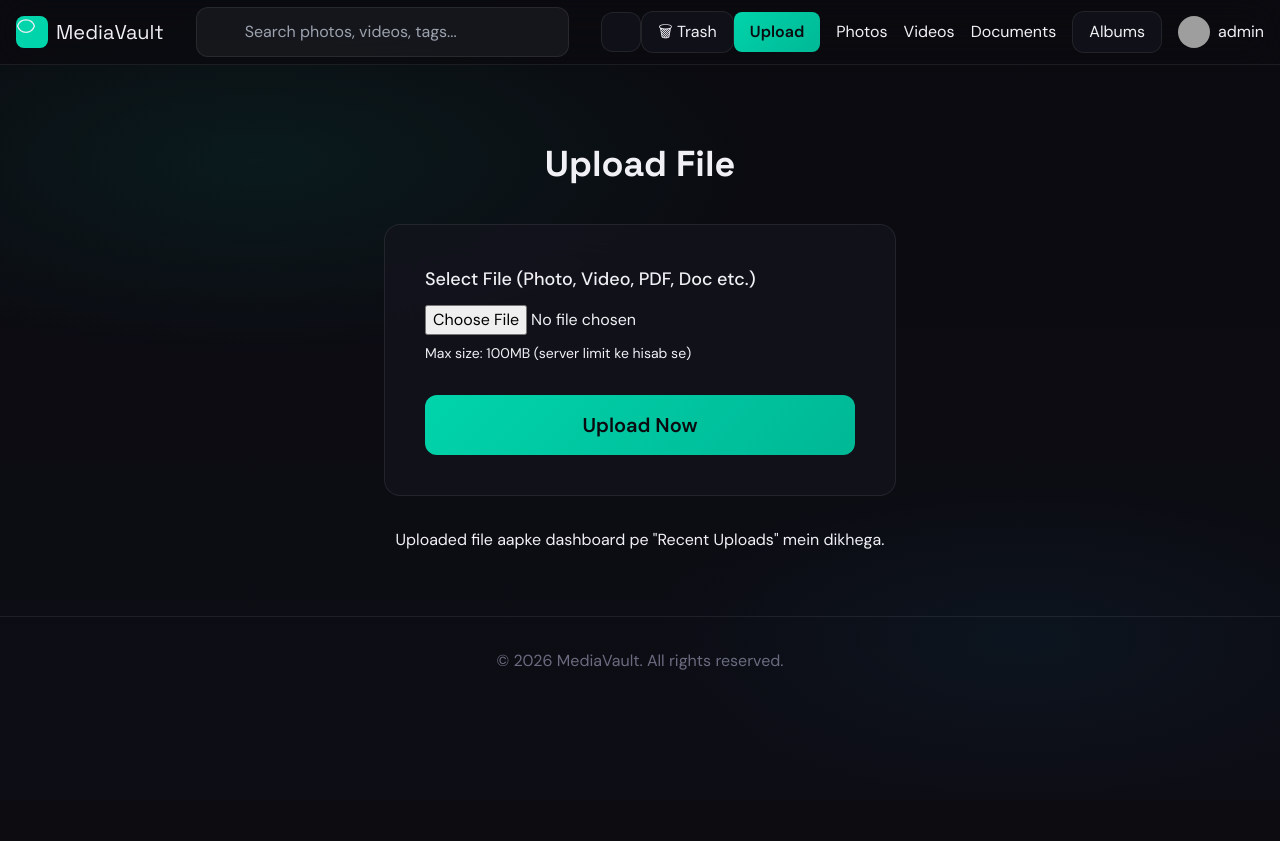
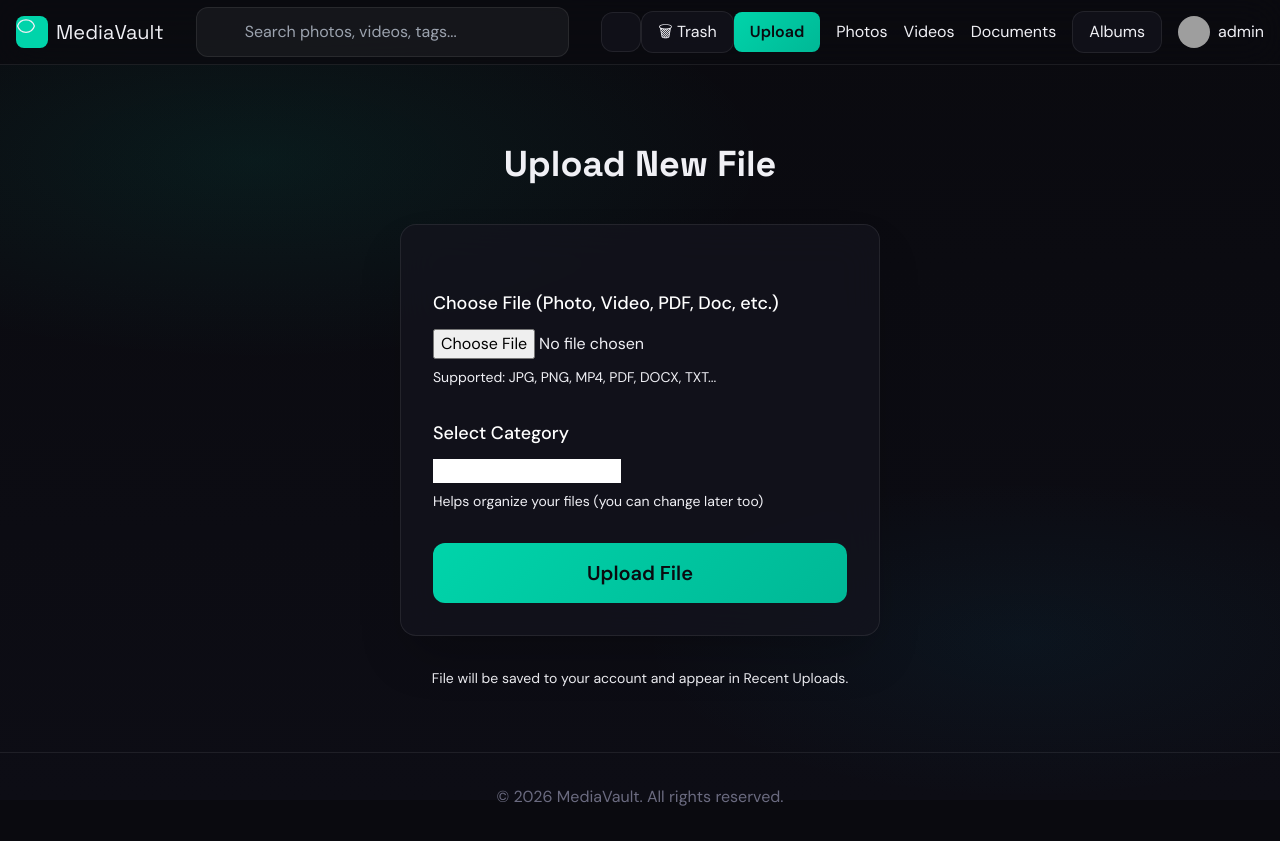
Before and after one commit to ashishkekan/MediaVault, a Django app: page /upload/ in a window 1280 px wide. Before the commit the page ends 677 px from the top, so only its background shows below. Run offline with Django 5.2, Linux system fonts and the light colour scheme; a user stored in the database is signed in; some libraries are stand-ins or nearby versions; grey boxes are pictures that could not be loaded.

Commit message:
Update code

```diff
--- a/gallery/forms.py
+++ b/gallery/forms.py
@@ -7,7 +7,7 @@ from .models import MediaFile, Album
 class UploadForm(forms.ModelForm):
     class Meta:
         model = MediaFile
-        fields = ['file']  # sirf file field
+        fields = ['file', 'category']  # sirf file field
 
     def clean_file(self):
         file = self.cleaned_data.get('file')
--- a/gallery/views.py
+++ b/gallery/views.py
@@ -47,13 +47,9 @@ def upload(request):
         form = UploadForm(request.POST, request.FILES)
         if form.is_valid():
             media = form.save(commit=False)
-            media.user = request.user           # current user se link
-            media.save()                        # database mein save
-            return redirect('home')             # home page pe le jao
-        else:
-            # agar form invalid ho to error dikhao
-            print(form.errors)  # terminal mein check karne ke liye
-
+            media.user = request.user
+            media.save()  # ← yaha category bhi save ho jayegi
+            return redirect('home')
     else:
         form = UploadForm()
 
--- a/templates/gallery/upload.html
+++ b/templates/gallery/upload.html
@@ -3,41 +3,56 @@
 {% block title %}Upload File - MediaVault{% endblock %}
 
 {% block content %}
-<div class="max-w-lg mx-auto mt-16">
-    <h1 class="font-display text-4xl font-bold text-center mb-10">Upload File</h1>
+<div class="max-w-lg mx-auto mt-16 px-4">
+    <h1 class="font-display text-4xl font-bold text-center mb-10">Upload New File</h1>
 
-    <div class="glass-card rounded-2xl p-10">
-        <form method="post" enctype="multipart/form-data">
+    <div class="glass-card rounded-2xl p-8 shadow-2xl">
+        <form method="post" enctype="multipart/form-data" class="space-y-8">
             {% csrf_token %}
 
-            <!-- File Choose Field -->
-            <div class="mb-8">
-                <label class="block text-lg font-medium mb-3">Select File (Photo, Video, PDF, Doc etc.)</label>
+            <!-- File Input -->
+            <div>
+                <label class="block text-lg font-medium mb-3 text-white">
+                    Choose File (Photo, Video, PDF, Doc, etc.)
+                </label>
                 {{ form.file }}
-                <p class="text-sm text-muted mt-2">Max size: 100MB (server limit ke hisab se)</p>
+                <p class="text-sm text-muted mt-2">
+                    Supported: JPG, PNG, MP4, PDF, DOCX, TXT...
+                </p>
+                {% if form.file.errors %}
+                    <p class="text-red-400 text-sm mt-1">{{ form.file.errors|join:", " }}</p>
+                {% endif %}
+            </div>
+
+            <!-- Category Dropdown -->
+            <div>
+                <label class="block text-lg font-medium mb-3 text-white">
+                    Select Category
+                </label>
+                {{ form.category }}
+                <p class="text-sm text-muted mt-2">
+                    Helps organize your files (you can change later too)
+                </p>
+                {% if form.category.errors %}
+                    <p class="text-red-400 text-sm mt-1">{{ form.category.errors|join:", " }}</p>
+                {% endif %}
             </div>
 
             <!-- Submit Button -->
-            <button type="submit" class="btn-accent w-full py-4 rounded-xl text-xl font-semibold">
-                Upload Now
+            <button type="submit" class="btn-accent w-full py-4 rounded-xl text-xl font-semibold mt-6">
+                Upload File
             </button>
         </form>
 
-        {% if form.errors %}
+        {% if form.non_field_errors %}
             <div class="mt-6 p-4 bg-red-500/20 text-red-300 rounded-xl">
-                <ul>
-                    {% for field, errors in form.errors.items %}
-                        {% for error in errors %}
-                            <li>{{ error }}</li>
-                        {% endfor %}
-                    {% endfor %}
-                </ul>
+                {{ form.non_field_errors }}
             </div>
         {% endif %}
     </div>
 
-    <p class="text-center text-muted mt-8">
-        Uploaded file aapke dashboard pe "Recent Uploads" mein dikhega.
+    <p class="text-center text-muted mt-8 text-sm">
+        File will be saved to your account and appear in Recent Uploads.
     </p>
 </div>
 {% endblock %}
```
Also changed, not shown: db.sqlite3.
